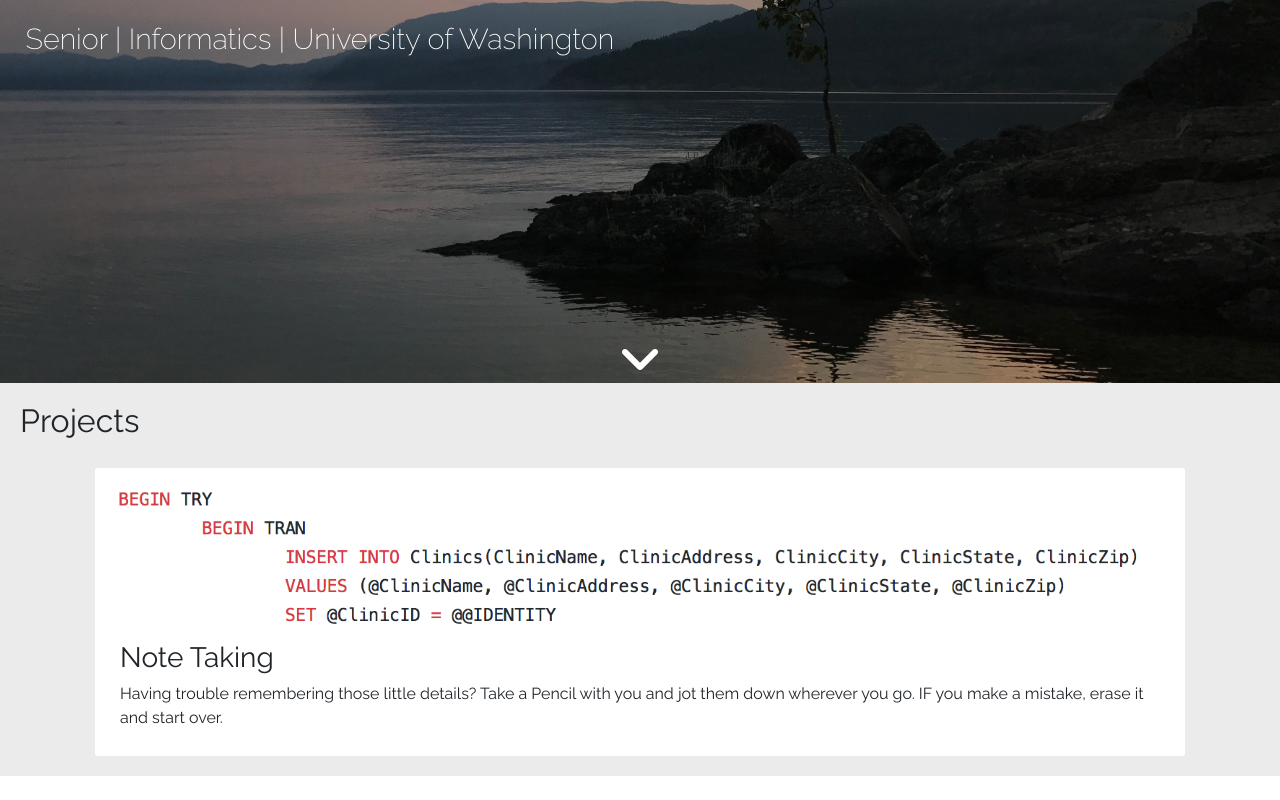
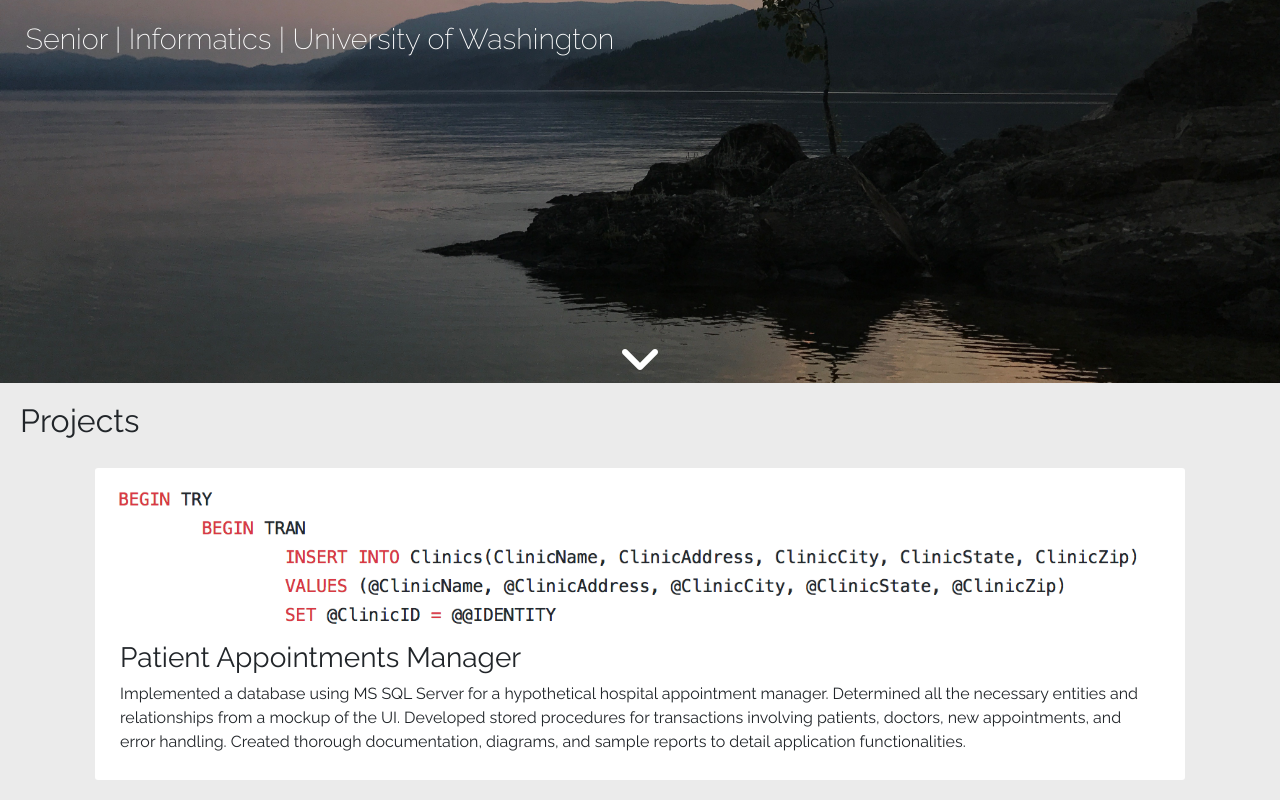
Before and after one commit to abourn/portfolio, a React (Create React App) app: page / in a window 1280 px wide. Shown: the part 417-1217 px from the top of the page. Before the commit the page ends 1193 px from the top, so only its background shows below. Built offline with nearby package versions, Linux system fonts and the light colour scheme; a web font is replaced by a local one.

Commit message:
create projects.js, extra styling, clean up App.js

```diff
--- a/src/App.css
+++ b/src/App.css
@@ -70,7 +70,6 @@ h2 {
 }
 
 .image {
-  background-image: url(./SQL.png);
   background-size: cover;
   height: 150px;
   background-position: top;
--- a/src/App.js
+++ b/src/App.js
@@ -1,9 +1,16 @@
 import React, { Component } from 'react';
 import logo from './logo.svg';
 import './App.css';
+import * as ProjectsConst from './projects.js';
 
 class App extends Component {
+
+
   render() {
+    var projectsArray = ProjectsConst.projects.map(function(project, i) {
+      return <Project key={i} title={project.title} description={project.description} imageUrl={project.imageUrl} />
+    });
+
     return (
       <div className="App">
         <section className="about">
@@ -26,7 +33,7 @@ class App extends Component {
         </section>
         <section name="projectsSection" className="projects">
           <h2>Projects</h2>
-          <Project />
+          {projectsArray}
         </section>
       </div>
     );
@@ -35,14 +42,17 @@ class App extends Component {
 
 class Project extends Component {
   render() {
+    var imgStyle = {
+      backgroundImage: "url(" + this.props.imageUrl + ")"
+    }
     return (
       <div className="flex-container container">
         <div className="flex-column">
           <div className="content">
-            <div className="image"></div>
+            <div className="image" style={imgStyle}></div>
             <div className="textContent">
-              <h3>Note Taking</h3>
-              <p>Having trouble remembering those little details? Take a Pencil with you and jot them down wherever you go.  IF you make a mistake, erase it and start over.</p>
+              <h3>{this.props.title}</h3>
+              <p>{this.props.description}</p>
           </div>
         </div>
       </div>
--- /dev/null
+++ b/src/projects.js
@@ -0,0 +1,10 @@
+export const projects = [
+  {
+    "title": "Patient Appointments Manager",
+    "description": "Implemented a database using MS SQL Server for a hypothetical hospital appointment manager. Determined all the necessary entities and relationships from a mockup of the UI. Developed stored procedures for transactions involving patients, doctors, new appointments, and error handling. Created thorough documentation, diagrams, and sample reports to detail application functionalities.",
+    "imageUrl": require('./SQL.png'),
+    "skills": "SQL, Documentation, Stored Procedures",
+    "github-link": null,
+    "other-link": null
+  }
+]
```
